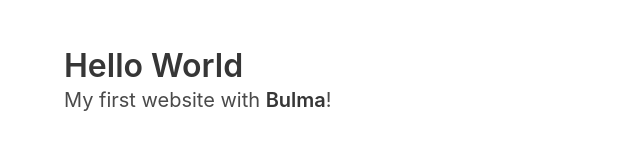
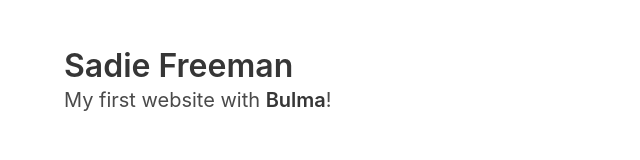
Before and after one commit to sadief/sadief.github.io, a plain HTML site: page index.html in a window 1280 px wide. Shown: the whole page, without its empty margins (0-640 px from the left). Drawn offline with nearby package versions, Linux system fonts and the light colour scheme.

Commit message:
Added name

```diff
--- a/index.html
+++ b/index.html
@@ -11,7 +11,7 @@
   <section class="section">
     <div class="container">
       <h1 class="title">
-        Hello World
+        Sadie Freeman
       </h1>
       <p class="subtitle">
         My first website with <strong>Bulma</strong>!
```
Also changed, not shown: main.css (added).
